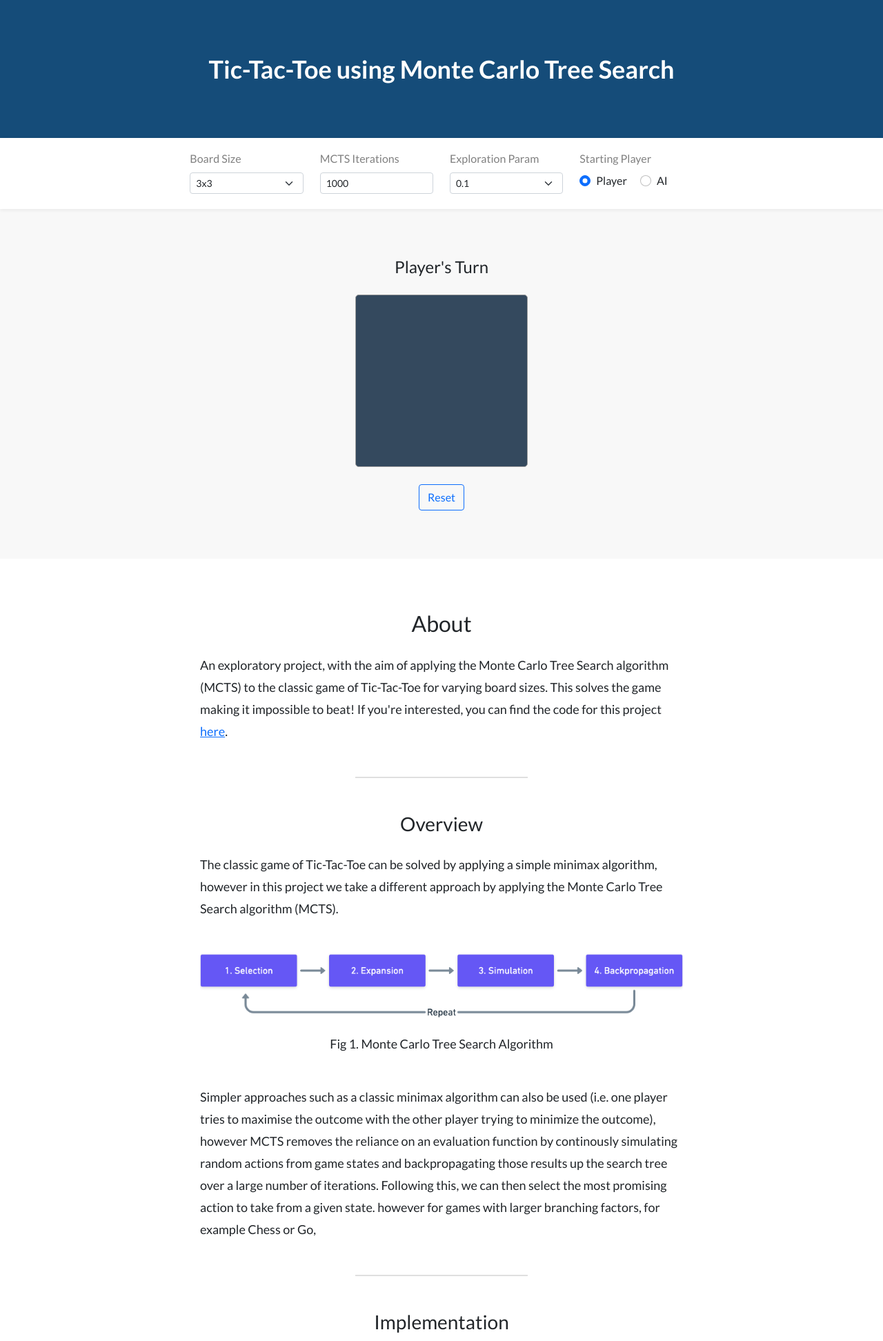
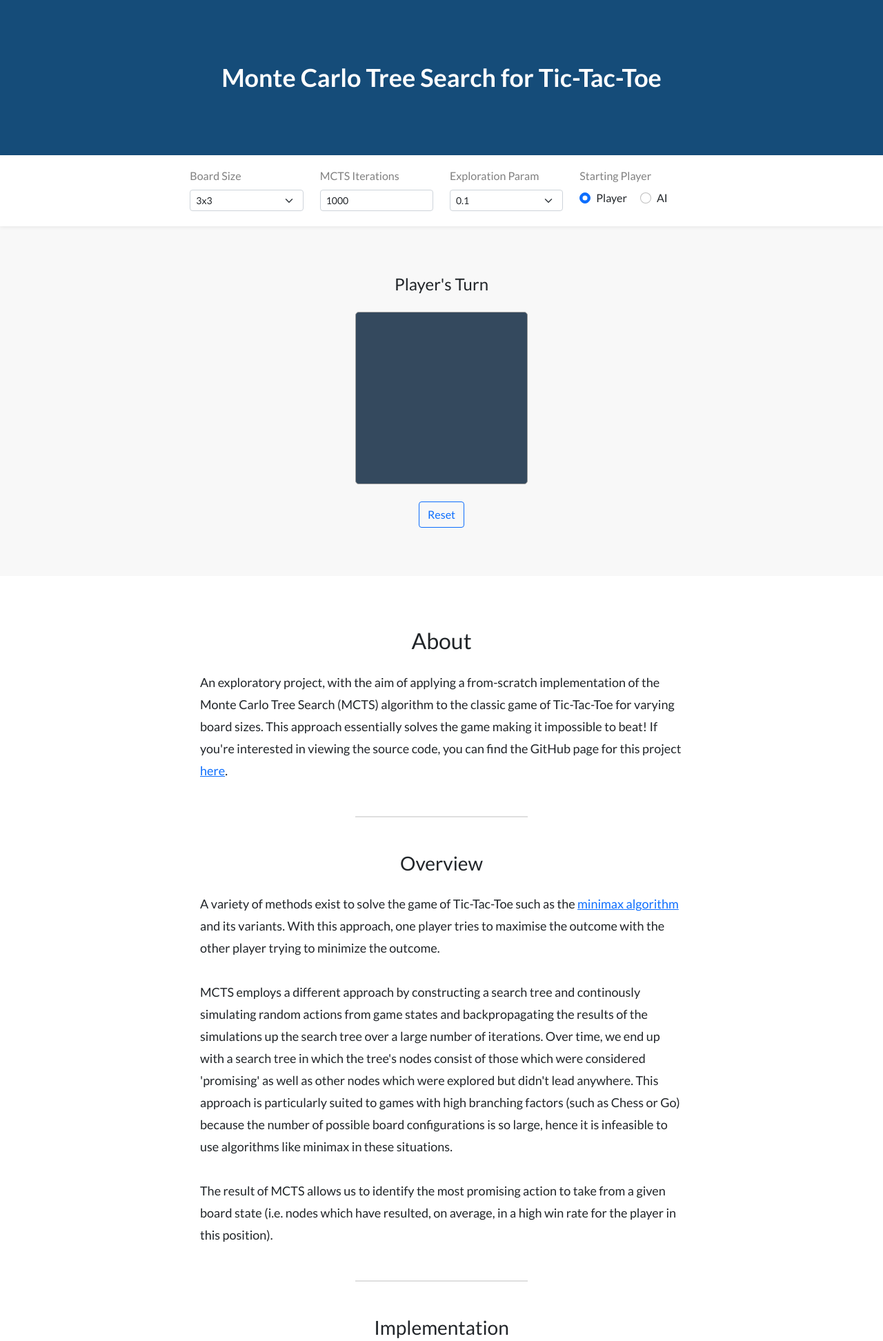
Before and after one commit to harrybaines/AIAlgorithms, a Python web app: template mcts/flaskapp/templates/home.html in a window 1280 px wide; the page is wider, and only the part inside the window is pictured. Shown: the top 1944 px of that part at 69% size. Run offline with Jinja, Linux system fonts and the light colour scheme; the template is opened without the code that fills it, so the values that code supplies are empty.

Commit message:
Added MCTS detail to about page of flask app

```diff
--- a/mcts/flaskapp/static/css/main.css
+++ b/mcts/flaskapp/static/css/main.css
@@ -22,8 +22,8 @@ hr {
 }
 #header {
     background-color: #154c79;
-    height: 200px;
-    line-height: 200px;
+    height: 225px;
+    line-height: 225px;
     text-align: center;
     color: white;
     font-weight: bold;
@@ -35,7 +35,7 @@ hr {
     line-height: 100px;
     text-align: center;
     color: white;
-    font-size: 14px;
+    font-size: 16px;
 }
 #game-board {
     width: 250px;
@@ -110,11 +110,13 @@ hr {
 }
 #about-container figure {
     margin: 45px 0px;
+    text-align: center;
 }
 #about-container figcaption {
     margin-top: 20px;
 }
-#about-inner p {
+#about-inner p,
+#about-inner ol {
     text-align: left !important;
 }
 #controls {
@@ -133,11 +135,9 @@ hr {
 #mcts-algorithm-diagram {
     width: 100%;
 }
-/* #selection-expansion-container {
-} */
 #selection-expansion-diagram {
-    width: 100%;
+    width: 600px;
 }
 #rollout-diagram {
-    width: 100;
+    width: 450px;
 }
--- a/mcts/flaskapp/templates/about.html
+++ b/mcts/flaskapp/templates/about.html
@@ -2,35 +2,30 @@
     <h2>About</h2>
     <div id='about-inner'>
         <p>
-            An exploratory project, with the aim of applying the Monte Carlo Tree Search
-            algorithm (MCTS) to the classic game of Tic-Tac-Toe for varying board sizes.
-            This solves the game making it impossible to beat!
+            An exploratory project, with the aim of applying a from-scratch implementation of the
+            Monte Carlo Tree Search (MCTS) algorithm to the classic game of Tic-Tac-Toe for varying board sizes.
+            This approach essentially solves the game making it impossible to beat!
 
-            If you're interested, you can find the code for this project
-            <a href="https://github.com/harrybaines/AIAlgorithms/tree/main/mcts" target="_blank">here</a>.
+            If you're interested in viewing the source code, you can find the GitHub page
+            for this project <a href="https://github.com/harrybaines/AIAlgorithms/tree/main/mcts" target="_blank">here</a>.
         </p>
         <hr />
         <h3>Overview</h3>
         <p>
-            The classic game of Tic-Tac-Toe can be solved by applying a simple minimax algorithm,
-            however in this project we take a different approach by applying the Monte Carlo Tree
-            Search algorithm (MCTS).
-        </p>
+            A variety of methods exist to solve the game of Tic-Tac-Toe such as the
+            <a href="https://en.wikipedia.org/wiki/Minimax" target="_blank">minimax algorithm</a>
+            and its variants. With this approach, one player tries to maximise the outcome with the
+            other player trying to minimize the outcome. <br /><br />
 
-        <figure>
-            <img id='mcts-algorithm-diagram' src="static/images/mcts.png" />
-            <figcaption>Fig 1. Monte Carlo Tree Search Algorithm</figcaption>
-        </figure>
+            MCTS employs a different approach by constructing a search tree and continously simulating random actions from game states and backpropagating the results of the
+            simulations up the search tree over a large number of iterations. Over time, we end up with a search
+            tree in which the tree's nodes consist of those which were considered 'promising' as well as other
+            nodes which were explored but didn't lead anywhere. This approach is particularly suited to games with high branching factors (such as Chess or Go)
+            because the number of possible board configurations is so large, hence it is infeasible to use
+            algorithms like minimax in these situations. <br /><br />
 
-        <p>
-            Simpler approaches such as a classic minimax algorithm can also be used (i.e. one
-            player tries to maximise the outcome with the other player trying to minimize the outcome),
-            however MCTS removes the reliance on an evaluation function
-            by continously simulating random actions from game states and backpropagating those
-            results up the search tree over a large number of iterations. Following this, we can then
-            select the most promising action to take from a given state.
-
-            however for games with larger branching factors, for example Chess or Go,
+            The result of MCTS allows us to identify the most promising action to take from a given board state
+            (i.e. nodes which have resulted, on average, in a high win rate for the player in this position).
         </p>
         <hr />
         <h3>Implementation</h3>
@@ -39,20 +34,57 @@
             <a href="https://www.youtube.com/watch?v=UXW2yZndl7U&t=204s" target="_blank">here</a>,
             and was the main source of inspiration for this project.
         </p>
+        <p>
+            The MCTS algorithm works in the following way:
+            <figure>
+                <img id='mcts-algorithm-diagram' src="static/images/mcts.png" />
+                <figcaption>Fig 1. Monte Carlo Tree Search Algorithm</figcaption>
+            </figure>
+        </p>
+        <ol>
+            <li>
+                <strong>Selection</strong>: if the current board state/node is not a leaf node, select the child of this
+                node which maximises the UCB1 value. Repeat this process for the newly selected node until
+                you reach a leaf node.
+            </li>
+            <li>
+                <strong>Expansion</strong>: if the selected leaf node has been visited before, we add child nodes to this leaf
+                node representing all possible next board states for each available action. The first of these
+                new child nodes is selected for use in the next step.
+            </li>
+            <li>
+                <strong>Simulation</strong>: if the node selected from the selection step has not been visited yet, we perform
+                a random simulation (rollout) of the game (i.e. alternating random actions between player 1 and
+                player 2) from this board state until we reach the end of the game. If the selected node from
+                the selection step has been visited, we take the first child node from the new child nodes created
+                from the expansion step, and then perform a random simulation of the game from that child node.
+                <figure>
+                    <img id='rollout-diagram' src="static/images/rollout.png" />
+                    <figcaption>Fig 3. Simulation step of MCTS</figcaption>
+                </figure>
+            </li>
+            <li>
+                <strong>Backpropagation</strong>: the result of the game is then propagated back up the tree by incrementing the number
+                of visits by 1 for all nodes visited during this iteration, as well as the score of each node (i.e.
+                if the result of the rollout resulted in a win for player 2 and it was player 1's turn in the leaf node,
+                all of player 1's nodes up the tree have their score decremented by 1 with player 2's nodes having
+                their score incremented by 1).
+            </li>
+        </ol>
+        <p>
+            An overview of the MCTS algorithm is given below:
+        </p>
+        <figure>
+            <img id='selection-expansion-diagram' src="static/images/selection-expansion.png" />
+            <figcaption>Fig 2. General MCTS flow diagram</figcaption>
+        </figure>
 
-        1. Selection:
 
-        2. Expansion:
+        <p>
+            After a large number of iterations we can then select the action from the root node of the search tree
+            which leads to the child node with the most visits (this will be the most promising move to take from
+            the root node's board state).
+        </p>
 
-        3. Simulation:
-
-        4. Backpropagation:
-
-        <div id='selection-expansion-container'>
-            <img id='selection-expansion-diagram' src="static/images/selection-expansion.png" />
-        </div>
-        <div id='rollout-container'>
-            <img id='rollout-diagram' src="static/images/rollout.png" />
-        </div>
     </div>
 </div>
--- a/mcts/flaskapp/templates/home.html
+++ b/mcts/flaskapp/templates/home.html
@@ -2,7 +2,7 @@
 {% block content %}
 
 <div id="header">
-    Tic-Tac-Toe using Monte Carlo Tree Search
+    Monte Carlo Tree Search for Tic-Tac-Toe
 </div>
 
 <div id='game-container' class="container">
@@ -58,7 +58,7 @@
 {% include 'about.html' %}
 
 <div id="footer">
-    &copy; 2022 Harry Baines
+    2021-2022 Harry Baines
 </div>
 
 {% endblock content %}
```
Also changed, not shown: mcts/flaskapp/static/images/rollout.png, mcts/flaskapp/static/images/selection-expansion.png.
